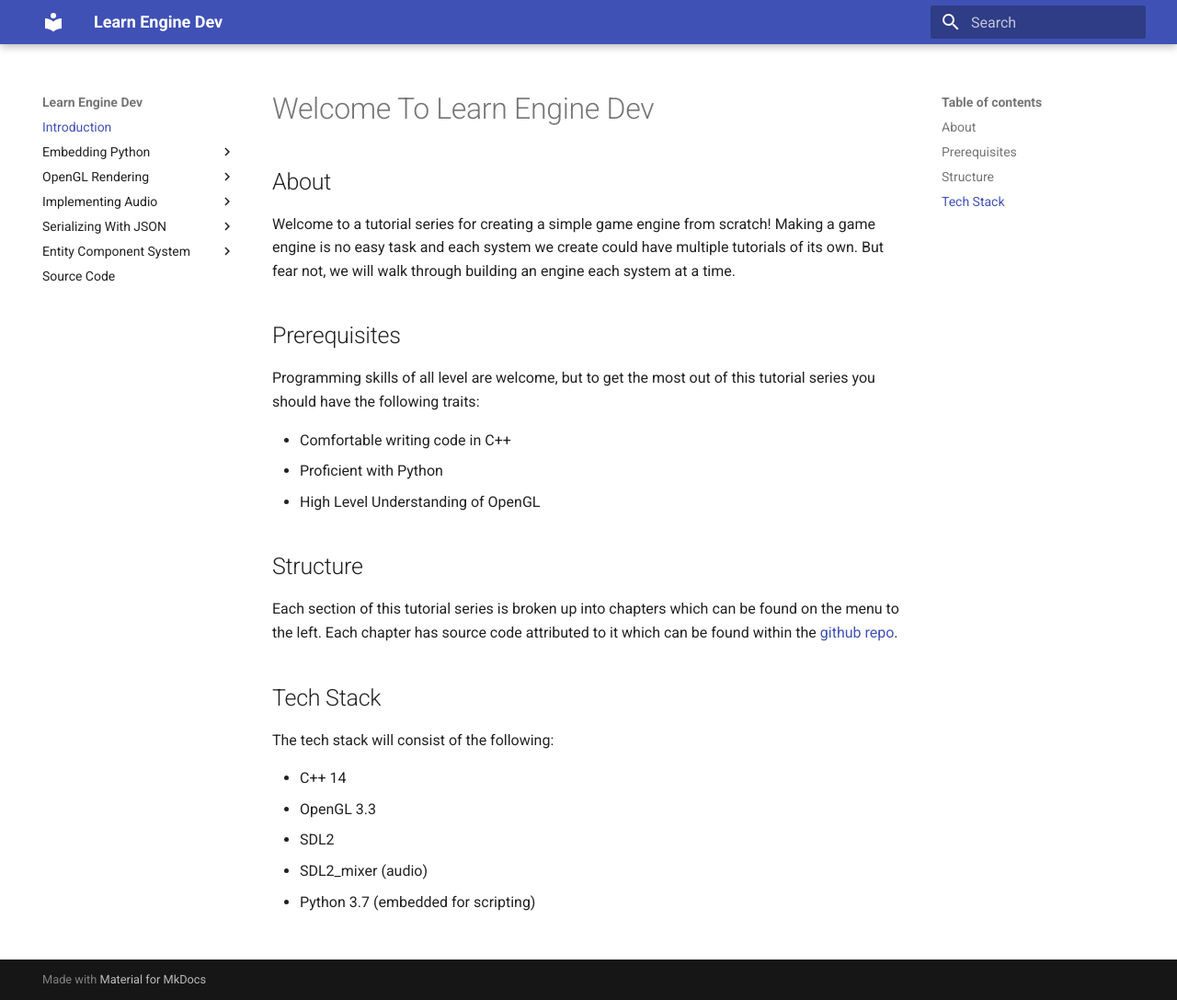
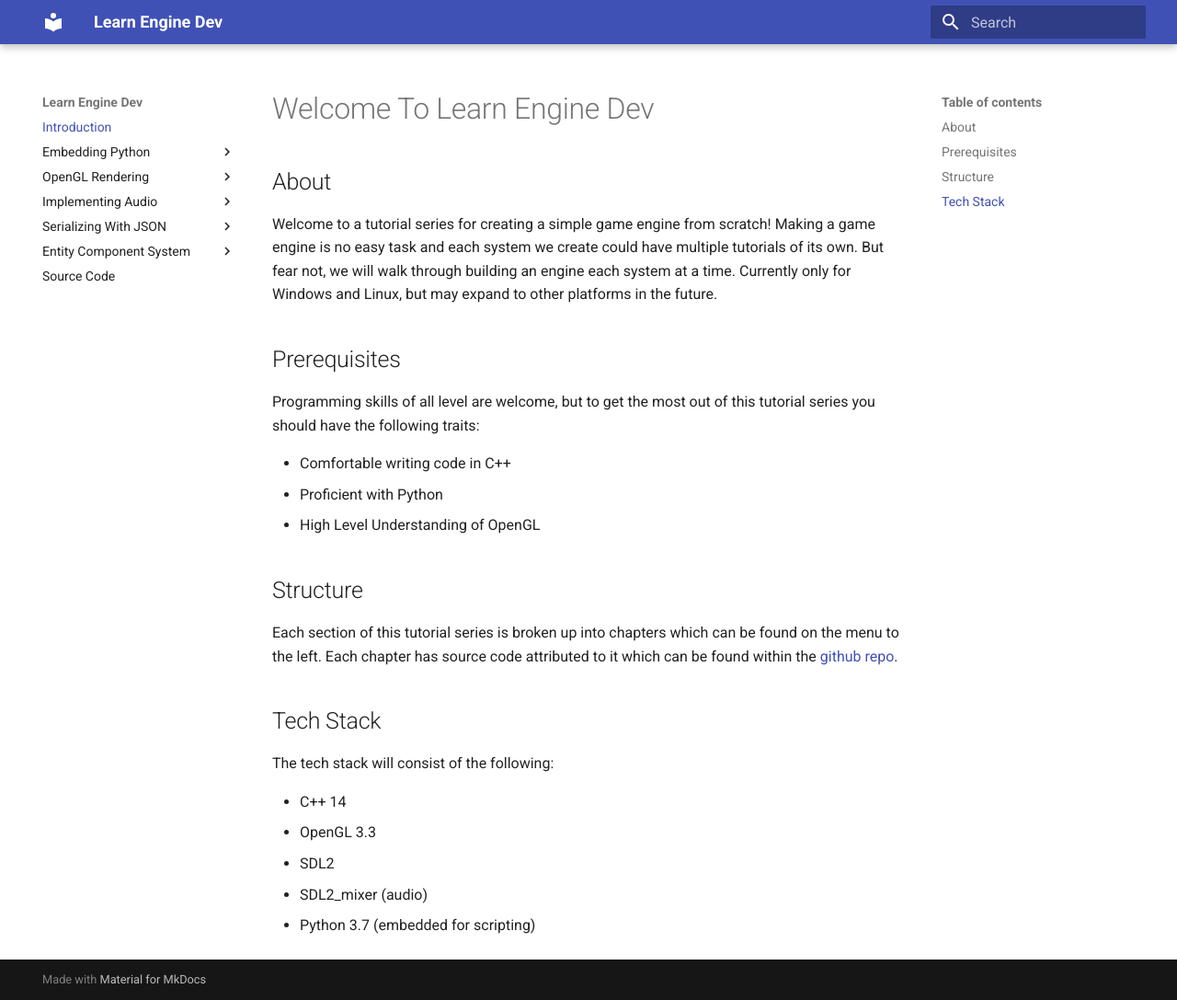
Before and after one commit to Chukobyte/learn-engine-dev, an MkDocs documentation site: the page built from docs/index.md, in a window 1280 px wide and 1087 px high. Shown: the whole window at 92% size. Built offline with MkDocs 1.6.1 and Material for MkDocs 9.7.7, drawn with Linux system fonts in a browser that asks for light colours.

Commit message:
Last clean up.

```diff
--- a/docs/index.md
+++ b/docs/index.md
@@ -2,7 +2,7 @@
 
 ## About
 
-Welcome to a tutorial series for creating a simple game engine from scratch!  Making a game engine is no easy task and each system we create could have multiple tutorials of its own.  But fear not, we will walk through building an engine each system at a time.
+Welcome to a tutorial series for creating a simple game engine from scratch!  Making a game engine is no easy task and each system we create could have multiple tutorials of its own.  But fear not, we will walk through building an engine each system at a time.  Currently only for Windows and Linux, but may expand to other platforms in the future.
 
 ## Prerequisites
 
```
Also changed, not shown: README.md (+1 -1 lines).
